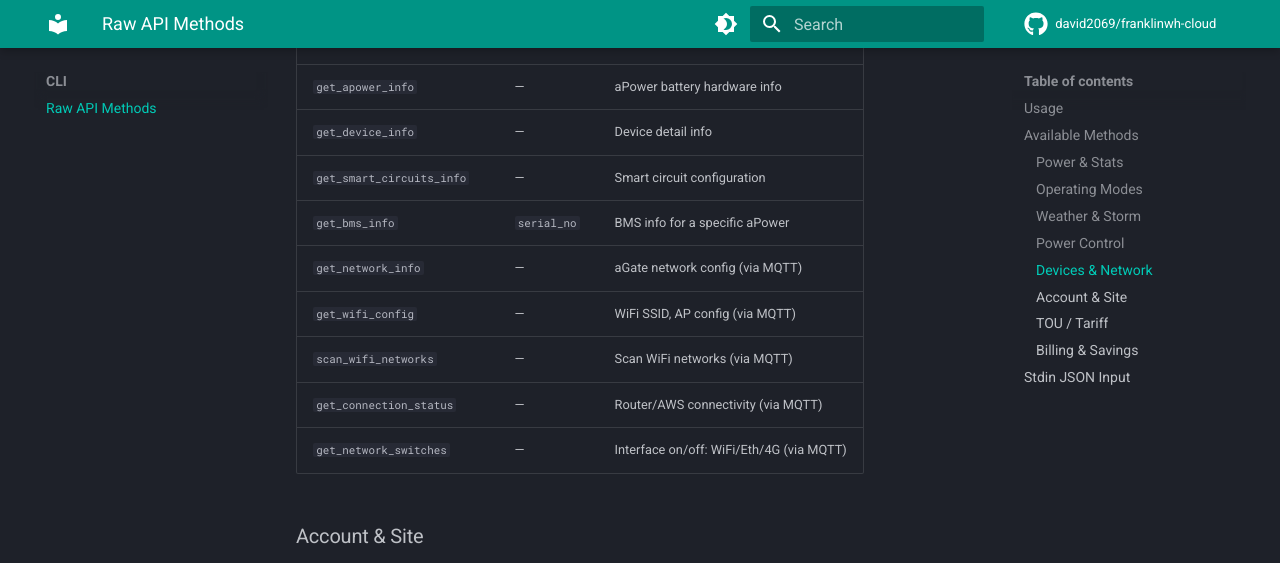
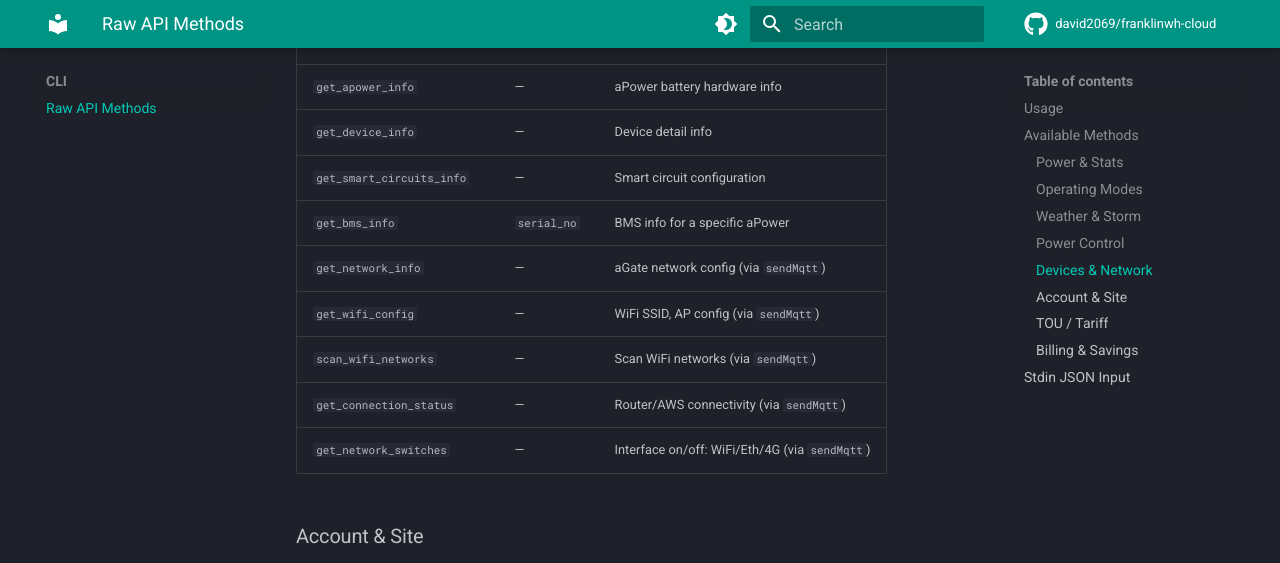
Before and after one commit to david2069/franklinwh-cloud, an MkDocs documentation site: the page built from docs/cli-raw.md, in a window 1280 px wide and 900 px high, scrolled down 2126 px. Shown: the top 563 px of the window. Built offline with MkDocs 1.6.1 and Material for MkDocs 9.7.7, drawn with Linux system fonts in a browser that asks for light colours; comment, search, counter and statistics services are not loaded.

Commit message:
docs: standardize terminology replacing raw 'MQTT' mentions with accurate 'sendMqtt REST payload' descriptors across the documentation suite

```diff
--- a/docs/cli-raw.md
+++ b/docs/cli-raw.md
@@ -73,11 +73,11 @@ franklinwh-cli raw get_stats --headers
 | `get_device_info` | — | Device detail info |
 | `get_smart_circuits_info` | — | Smart circuit configuration |
 | `get_bms_info` | `serial_no` | BMS info for a specific aPower |
-| `get_network_info` | — | aGate network config (via MQTT) |
-| `get_wifi_config` | — | WiFi SSID, AP config (via MQTT) |
-| `scan_wifi_networks` | — | Scan WiFi networks (via MQTT) |
-| `get_connection_status` | — | Router/AWS connectivity (via MQTT) |
-| `get_network_switches` | — | Interface on/off: WiFi/Eth/4G (via MQTT) |
+| `get_network_info` | — | aGate network config (via `sendMqtt`) |
+| `get_wifi_config` | — | WiFi SSID, AP config (via `sendMqtt`) |
+| `scan_wifi_networks` | — | Scan WiFi networks (via `sendMqtt`) |
+| `get_connection_status` | — | Router/AWS connectivity (via `sendMqtt`) |
+| `get_network_switches` | — | Interface on/off: WiFi/Eth/4G (via `sendMqtt`) |
 
 ### Account & Site
 
```
Also changed, not shown: README.md (+3 -0 lines), docs/TROUBLESHOOTING.md (+3 -3 lines), docs/index.md (+7 -2 lines).
